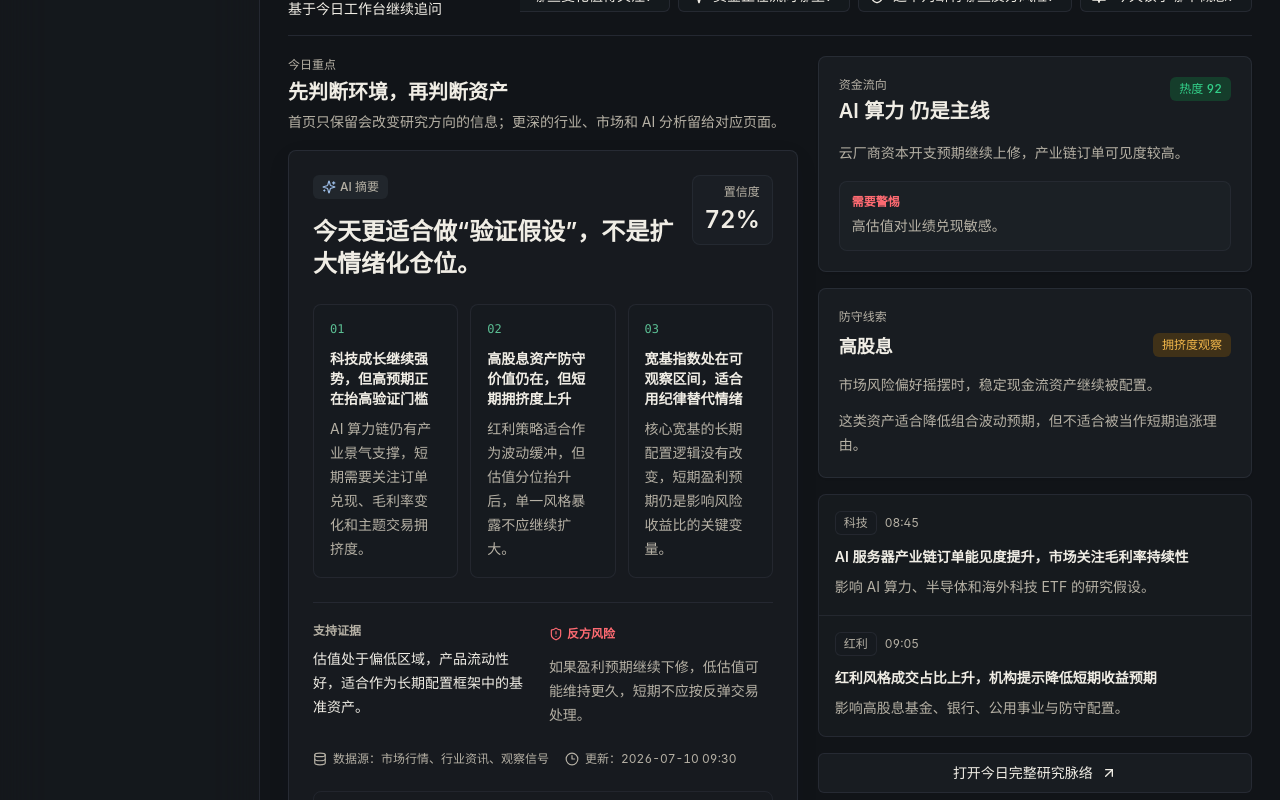
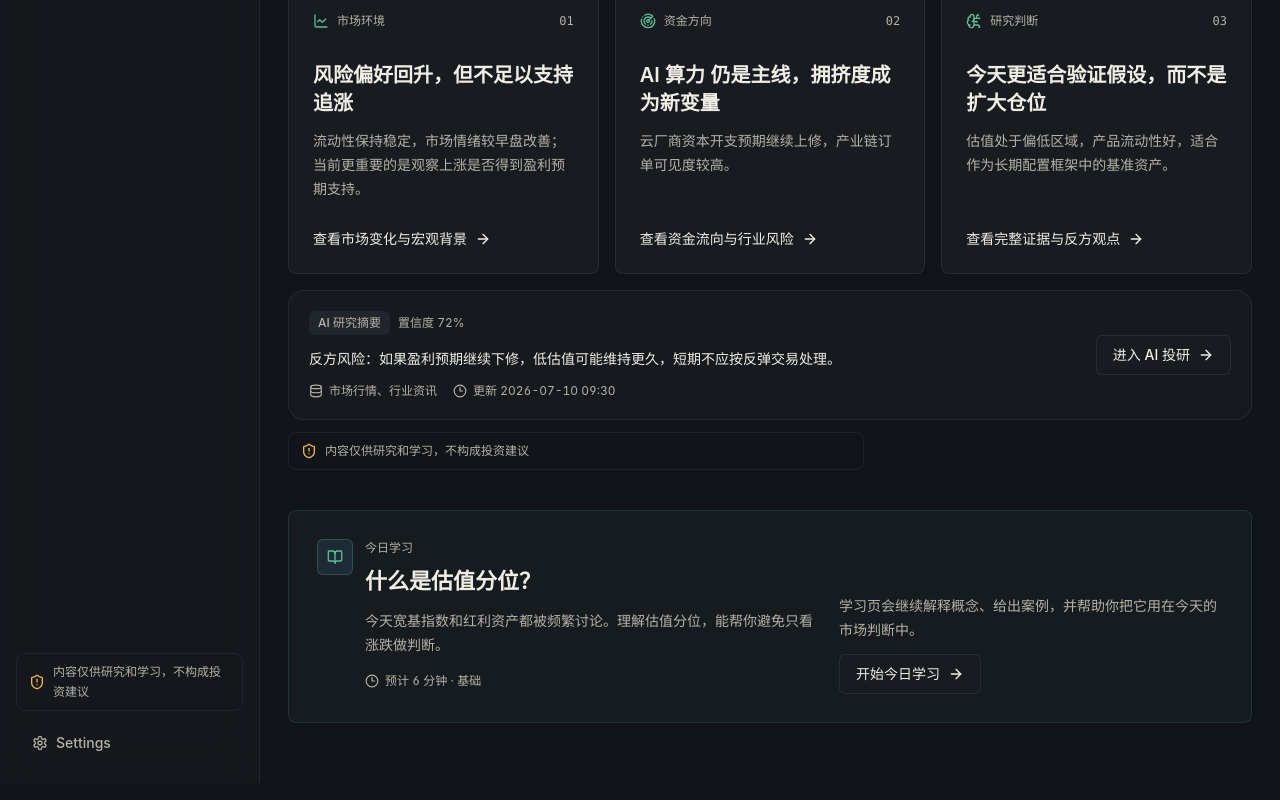
Before and after one commit to wsy18810529629/ai-investment-os, a Next.js app: page / in a window 1280 px wide. Shown: the part 760-1560 px from the top of the page. Built offline with nearby package versions, Linux system fonts and the light colour scheme.

Commit message:
Refocus dashboard on daily decision signals

```diff
--- a/src/components/home/dashboard-decision-flow.tsx
+++ b/src/components/home/dashboard-decision-flow.tsx
@@ -1,22 +1,49 @@
 "use client";
 
+import Link from "next/link";
 import { motion } from "framer-motion";
-import { ArrowUpRight, Clock3, Database, ShieldAlert, Sparkles } from "lucide-react";
+import { ArrowRight, BrainCircuit, Clock3, Database, LineChart, Radar } from "lucide-react";
 import { Badge } from "@/components/ui/badge";
+import { Button } from "@/components/ui/button";
 import { Card, CardContent } from "@/components/ui/card";
-import { hotSectors, marketDigest, researchPicks, todayBrief } from "@/data/home";
+import { hotSectors, researchPicks, todayBrief } from "@/data/home";
 import { calmTransition, fadeUp, staggerContainer } from "./motion-presets";
 import { RiskDisclaimer } from "./risk-disclaimer";
 import { SectionHeading } from "./section-heading";
 
+const dailySignals = [
+  {
+    label: "市场环境",
+    title: "风险偏好回升，但不足以支持追涨",
+    summary: "流动性保持稳定，市场情绪较早盘改善；当前更重要的是观察上涨是否得到盈利预期支持。",
+    takeaway: "查看市场变化与宏观背景",
+    href: "/market",
+    icon: LineChart,
+  },
+  {
+    label: "资金方向",
+    title: `${hotSectors[0].name} 仍是主线，拥挤度成为新变量`,
+    summary: hotSectors[0].driver,
+    takeaway: "查看资金流向与行业风险",
+    href: "/industry",
+    icon: Radar,
+  },
+  {
+    label: "研究判断",
+    title: "今天更适合验证假设，而不是扩大仓位",
+    summary: researchPicks[0].reason,
+    takeaway: "查看完整证据与反方观点",
+    href: "/ai-research",
+    icon: BrainCircuit,
+  },
+] as const;
+
 /**
- * DashboardDecisionFlow compresses Market, Industry, and AI投研 into one guided decision context.
- * The Dashboard should not reproduce those pages; it should show just enough evidence for the user to know what deserves attention today.
+ * The Dashboard exposes only the conclusion of each research domain.
+ * Each signal has one explicit destination so deeper evidence stays on its owning page.
  */
 export function DashboardDecisionFlow() {
   const primaryResearch = researchPicks[0];
-  const leadingSector = hotSectors[0];
-  const defensiveSector = hotSectors[1];
 
   return (
     <motion.section
@@ -24,131 +51,73 @@ export function DashboardDecisionFlow() {
       initial="hidden"
       whileInView="visible"
       viewport={{ once: true, margin: "-80px" }}
-      className="grid gap-5 lg:grid-cols-[minmax(0,1.08fr)_minmax(360px,0.92fr)]"
     >
       <motion.div variants={fadeUp} transition={calmTransition}>
         <SectionHeading
-          eyebrow="今日重点"
-          title="先判断环境，再判断资产"
-          description="首页只保留会改变研究方向的信息；更深的行业、市场和 AI 分析留给对应页面。"
+          eyebrow="今日信号"
+          title="三件值得你继续理解的事"
+          description="这里给结论和方向。完整行情、行业证据与 AI 推理分别留在对应研究页面。"
         />
-
-        <Card className="soft-panel">
-          <CardContent className="grid gap-6 p-5 lg:p-6">
-            <div className="flex flex-col gap-4 sm:flex-row sm:items-start sm:justify-between">
-              <div>
-                <Badge variant="neutral">
-                  <Sparkles className="mr-1 size-3.5 text-ai-foreground" />
-                  AI 摘要
-                </Badge>
-                <h3 className="mt-4 max-w-2xl text-2xl font-semibold leading-8">
-                  今天更适合做“验证假设”，不是扩大情绪化仓位。
-                </h3>
-              </div>
-              <div className="rounded-lg border border-border/70 bg-secondary/45 px-3 py-2 text-right">
-                <p className="text-xs text-muted-foreground">置信度</p>
-                <p className="mt-1 text-2xl font-semibold tabular-nums">{primaryResearch.confidence}%</p>
-              </div>
-            </div>
-
-            <div className="hidden gap-3 md:grid md:grid-cols-3">
-              {todayBrief.summary.map((item, index) => (
-                <div key={item.title} className="rounded-lg border border-border/70 bg-card/55 p-4">
-                  <p className="font-mono text-xs text-primary">0{index + 1}</p>
-                  <h4 className="mt-3 text-sm font-semibold leading-5">{item.title}</h4>
-                  <p className="mt-2 text-sm leading-6 text-muted-foreground">{item.explanation}</p>
-                </div>
-              ))}
-            </div>
-
-            <div className="rounded-lg border border-border/70 bg-card/55 p-4 md:hidden">
-              <p className="text-xs font-semibold text-muted-foreground">今天最重要的一句话</p>
-              <p className="mt-2 text-sm leading-6">
-                科技成长和高股息同时被关注，但真正需要判断的是预期、估值和拥挤度是否已经透支。
-              </p>
-            </div>
-
-            <div className="grid gap-3 border-t border-border/75 pt-5 md:grid-cols-[1fr_1fr]">
-              <div>
-                <p className="text-xs font-semibold text-muted-foreground">支持证据</p>
-                <p className="mt-2 text-sm leading-6">{primaryResearch.reason}</p>
-              </div>
-              <div>
-                <p className="inline-flex items-center gap-1 text-xs font-semibold text-negative">
-                  <ShieldAlert className="size-3.5" />
-                  反方风险
-                </p>
-                <p className="mt-2 text-sm leading-6 text-muted-foreground">{primaryResearch.counterRisk}</p>
-              </div>
-            </div>
-
-            <div className="flex flex-wrap gap-4 text-xs text-muted-foreground">
-              <span className="inline-flex items-center gap-1.5">
-                <Database className="size-3.5" />
-                数据源：市场行情、行业资讯、观察信号
-              </span>
-              <span className="inline-flex items-center gap-1.5">
-                <Clock3 className="size-3.5" />
-                更新：{todayBrief.updatedAt}
-              </span>
-            </div>
-
-            <RiskDisclaimer compact />
-          </CardContent>
-        </Card>
       </motion.div>
 
-      <motion.aside variants={fadeUp} transition={calmTransition} className="grid gap-4 self-start">
-        <Card>
-          <CardContent className="p-5">
-            <div className="flex items-start justify-between gap-4">
-              <div>
-                <p className="text-xs font-medium text-muted-foreground">资金流向</p>
-                <h3 className="mt-1 text-xl font-semibold">{leadingSector.name} 仍是主线</h3>
-              </div>
-              <Badge variant="positive">热度 {leadingSector.heat}</Badge>
-            </div>
-            <p className="mt-4 text-sm leading-6 text-muted-foreground">{leadingSector.driver}</p>
-            <div className="mt-4 rounded-lg border border-border/70 bg-secondary/45 p-3">
-              <p className="text-xs font-semibold text-negative">需要警惕</p>
-              <p className="mt-1 text-sm leading-6 text-muted-foreground">{leadingSector.risk}</p>
-            </div>
-          </CardContent>
-        </Card>
+      <div className="grid gap-4 lg:grid-cols-3">
+        {dailySignals.map((signal, index) => {
+          const Icon = signal.icon;
 
-        <Card>
-          <CardContent className="p-5">
-            <p className="text-xs font-medium text-muted-foreground">防守线索</p>
-            <div className="mt-2 flex items-start justify-between gap-4">
-              <h3 className="text-lg font-semibold">{defensiveSector.name}</h3>
-              <Badge variant="warning">拥挤度观察</Badge>
-            </div>
-            <p className="mt-3 text-sm leading-6 text-muted-foreground">{defensiveSector.driver}</p>
-            <p className="mt-3 text-sm leading-6 text-muted-foreground">这类资产适合降低组合波动预期，但不适合被当作短期追涨理由。</p>
-          </CardContent>
-        </Card>
+          return (
+            <motion.div key={signal.label} variants={fadeUp} transition={{ ...calmTransition, delay: index * 0.04 }}>
+              <Link className="group block h-full rounded-2xl focus-visible:outline-none focus-visible:ring-2 focus-visible:ring-ring focus-visible:ring-offset-2" href={signal.href}>
+                <Card className="h-full transition-[border-color,transform,box-shadow] duration-200 group-hover:-translate-y-0.5 group-hover:border-primary/25 group-hover:shadow-[0_10px_30px_rgba(30,42,36,0.06)]">
+                  <CardContent className="flex h-full min-h-[260px] flex-col p-5 lg:p-6">
+                    <div className="flex items-center justify-between gap-3">
+                      <span className="inline-flex items-center gap-2 text-xs font-medium text-muted-foreground">
+                        <Icon className="size-4 text-primary" />
+                        {signal.label}
+                      </span>
+                      <span className="font-mono text-xs text-muted-foreground">0{index + 1}</span>
+                    </div>
 
-        <div className="overflow-hidden rounded-lg border border-border/80 bg-card/75">
-          {marketDigest.slice(0, 2).map((item) => (
-            <article key={item.title} className="border-t border-border/70 p-4 first:border-t-0">
-              <div className="flex items-center gap-2">
-                <Badge variant="outline">{item.tag}</Badge>
-                <span className="text-xs text-muted-foreground">{item.time}</span>
-              </div>
-              <h4 className="mt-3 text-sm font-semibold leading-5">{item.title}</h4>
-              <p className="mt-2 text-sm leading-6 text-muted-foreground">{item.impact}</p>
-            </article>
-          ))}
+                    <h3 className="mt-8 text-xl font-semibold leading-7">{signal.title}</h3>
+                    <p className="mt-3 text-sm leading-6 text-muted-foreground">{signal.summary}</p>
+
+                    <span className="mt-auto inline-flex items-center gap-2 pt-7 text-sm font-medium text-foreground transition-colors group-hover:text-primary">
+                      {signal.takeaway}
+                      <ArrowRight className="size-4 transition-transform duration-200 group-hover:translate-x-0.5" />
+                    </span>
+                  </CardContent>
+                </Card>
+              </Link>
+            </motion.div>
+          );
+        })}
+      </div>
+
+      <motion.div
+        variants={fadeUp}
+        transition={calmTransition}
+        className="mt-4 flex flex-col gap-4 rounded-2xl border border-border/75 bg-secondary/35 p-5 sm:flex-row sm:items-center sm:justify-between"
+      >
+        <div className="min-w-0">
+          <div className="flex flex-wrap items-center gap-2">
+            <Badge variant="neutral">AI 研究摘要</Badge>
+            <span className="text-xs text-muted-foreground">置信度 {primaryResearch.confidence}%</span>
+          </div>
+          <p className="mt-3 max-w-3xl text-sm leading-6">
+            反方风险：{primaryResearch.counterRisk}
+          </p>
+          <div className="mt-3 flex flex-wrap gap-x-4 gap-y-2 text-xs text-muted-foreground">
+            <span className="inline-flex items-center gap-1.5"><Database className="size-3.5" />市场行情、行业资讯</span>
+            <span className="inline-flex items-center gap-1.5"><Clock3 className="size-3.5" />更新 {todayBrief.updatedAt}</span>
+          </div>
         </div>
+        <Button asChild className="shrink-0" variant="secondary">
+          <Link href="/ai-research">进入 AI 投研<ArrowRight className="size-4" /></Link>
+        </Button>
+      </motion.div>
 
-        <button
-          className="inline-flex h-10 items-center justify-center gap-2 rounded-md border border-border/80 bg-card text-sm font-medium text-foreground transition-colors duration-150 hover:bg-secondary focus-visible:outline-none focus-visible:ring-2 focus-visible:ring-ring focus-visible:ring-offset-2 focus-visible:ring-offset-background"
-          type="button"
-        >
-          打开今日完整研究脉络
-          <ArrowUpRight className="size-4" />
-        </button>
-      </motion.aside>
+      <div className="mt-3 max-w-xl">
+        <RiskDisclaimer compact />
+      </div>
     </motion.section>
   );
 }
--- a/src/components/home/home-experience.tsx
+++ b/src/components/home/home-experience.tsx
@@ -1,11 +1,8 @@
 "use client";
 
 import { AppShell } from "@/components/shell/app-shell";
-import { AiCommandBar } from "./ai-command-bar";
 import { DashboardDecisionFlow } from "./dashboard-decision-flow";
 import { TodayBrief } from "./today-brief";
-import { WatchlistSignals } from "./watchlist-signals";
-import { JournalPrompt } from "./journal-prompt";
 import { LearningMoment } from "./learning-moment";
 
 /**
@@ -16,15 +13,10 @@ export function HomeExperience() {
   return (
     <AppShell pageTitle="每日投资工作台" searchPrompt="问 AI：今天投资者应该关注什么？">
       <TodayBrief />
-      <AiCommandBar />
 
-      <div className="grid gap-7">
+      <div className="grid gap-10 pt-8 lg:pt-10">
         <DashboardDecisionFlow />
-        <WatchlistSignals />
-        <div className="grid gap-5 xl:grid-cols-[minmax(0,0.96fr)_minmax(0,1.04fr)]">
-          <LearningMoment />
-          <JournalPrompt />
-        </div>
+        <LearningMoment />
       </div>
     </AppShell>
   );
--- a/src/components/home/learning-moment.tsx
+++ b/src/components/home/learning-moment.tsx
@@ -1,7 +1,8 @@
 "use client";
 
 import { motion } from "framer-motion";
-import { ArrowRight, BookOpen, CheckCircle2 } from "lucide-react";
+import Link from "next/link";
+import { ArrowRight, BookOpen, Clock3 } from "lucide-react";
 import { Button } from "@/components/ui/button";
 import { Card, CardContent } from "@/components/ui/card";
 import { learningMoment } from "@/data/home";
@@ -14,8 +15,8 @@ import { calmTransition, fadeUp } from "./motion-presets";
 export function LearningMoment() {
   return (
     <motion.section initial="hidden" whileInView="visible" viewport={{ once: true, margin: "-80px" }} variants={fadeUp} transition={calmTransition}>
-      <Card className="border-primary/20 bg-card/95">
-        <CardContent className="grid gap-5 p-5 lg:grid-cols-[0.72fr_1.28fr] lg:p-6">
+      <Card className="border-primary/15 bg-card/95">
+        <CardContent className="grid gap-6 p-5 md:grid-cols-[minmax(0,1fr)_auto] md:items-end lg:p-7">
           <div className="flex gap-3">
             <div className="grid size-9 shrink-0 place-items-center rounded-md border border-primary/25 bg-ai-soft text-primary">
               <BookOpen className="size-4" />
@@ -24,19 +25,19 @@ export function LearningMoment() {
               <p className="text-[12px] font-medium tracking-normal text-muted-foreground">今日学习</p>
               <h2 className="mt-2 text-[22px] font-semibold leading-8">{learningMoment.title}</h2>
               <p className="mt-3 text-sm leading-6 text-muted-foreground">{learningMoment.context}</p>
+              <p className="mt-4 inline-flex items-center gap-1.5 text-xs text-muted-foreground">
+                <Clock3 className="size-3.5" />
+                预计 6 分钟 · 基础
+              </p>
             </div>
           </div>
 
-          <div className="grid gap-3">
-            {learningMoment.points.map((point) => (
-              <div key={point} className="flex items-start gap-3 rounded-lg border border-border/60 bg-card/72 p-4">
-                <CheckCircle2 className="mt-0.5 size-4 shrink-0 text-primary" />
-                <p className="text-sm leading-6">{point}</p>
-              </div>
-            ))}
-            <Button className="justify-self-start" variant="secondary">
-              继续学习这个概念
-              <ArrowRight className="size-4" />
+          <div>
+            <p className="mb-3 max-w-sm text-sm leading-6 text-muted-foreground">
+              学习页会继续解释概念、给出案例，并帮助你把它用在今天的市场判断中。
+            </p>
+            <Button asChild variant="secondary">
+              <Link href="/learning">开始今日学习<ArrowRight className="size-4" /></Link>
             </Button>
           </div>
         </CardContent>
```
Also changed, not shown: src/components/home/today-brief.tsx (+1 -20 lines).
